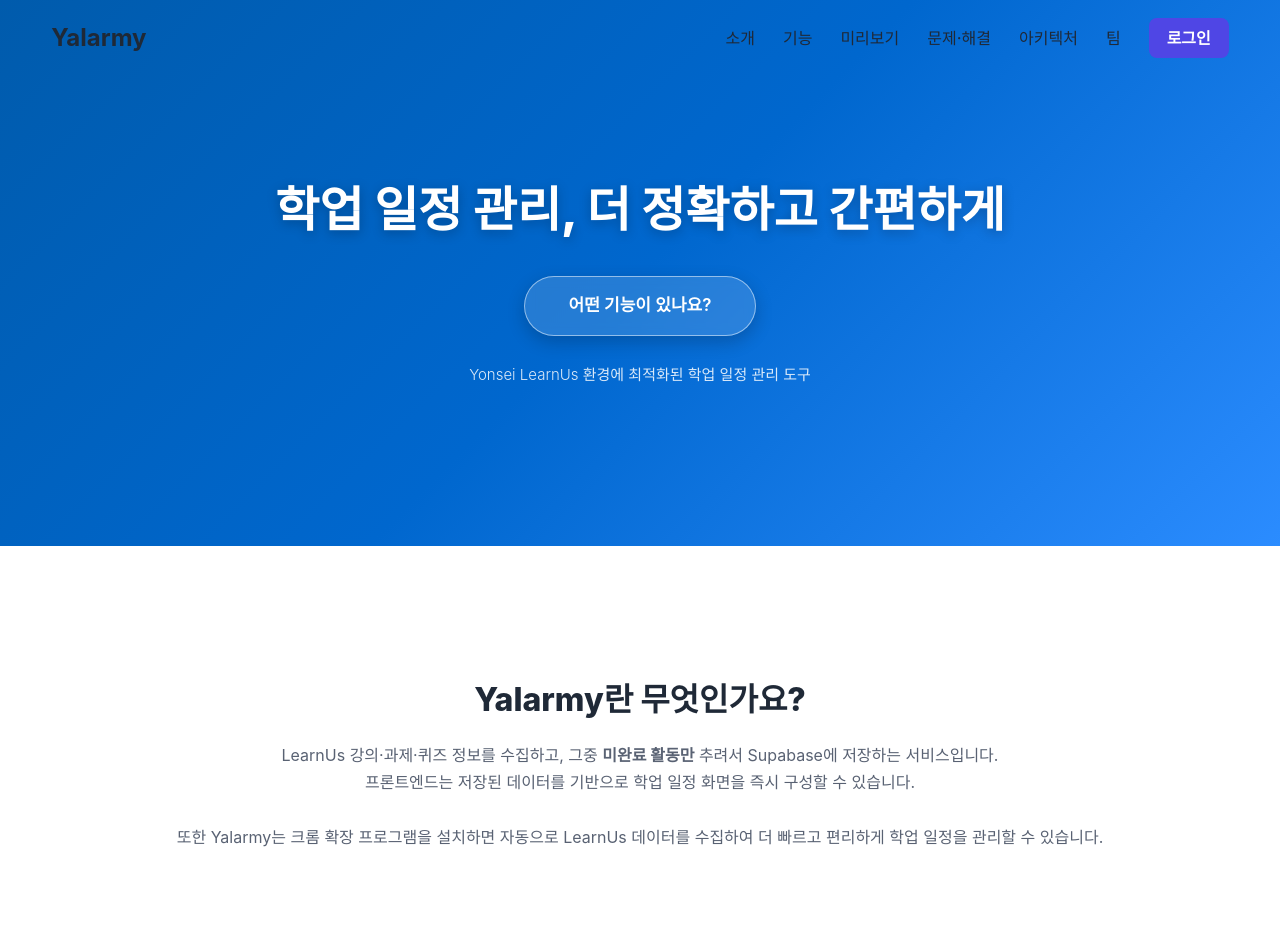
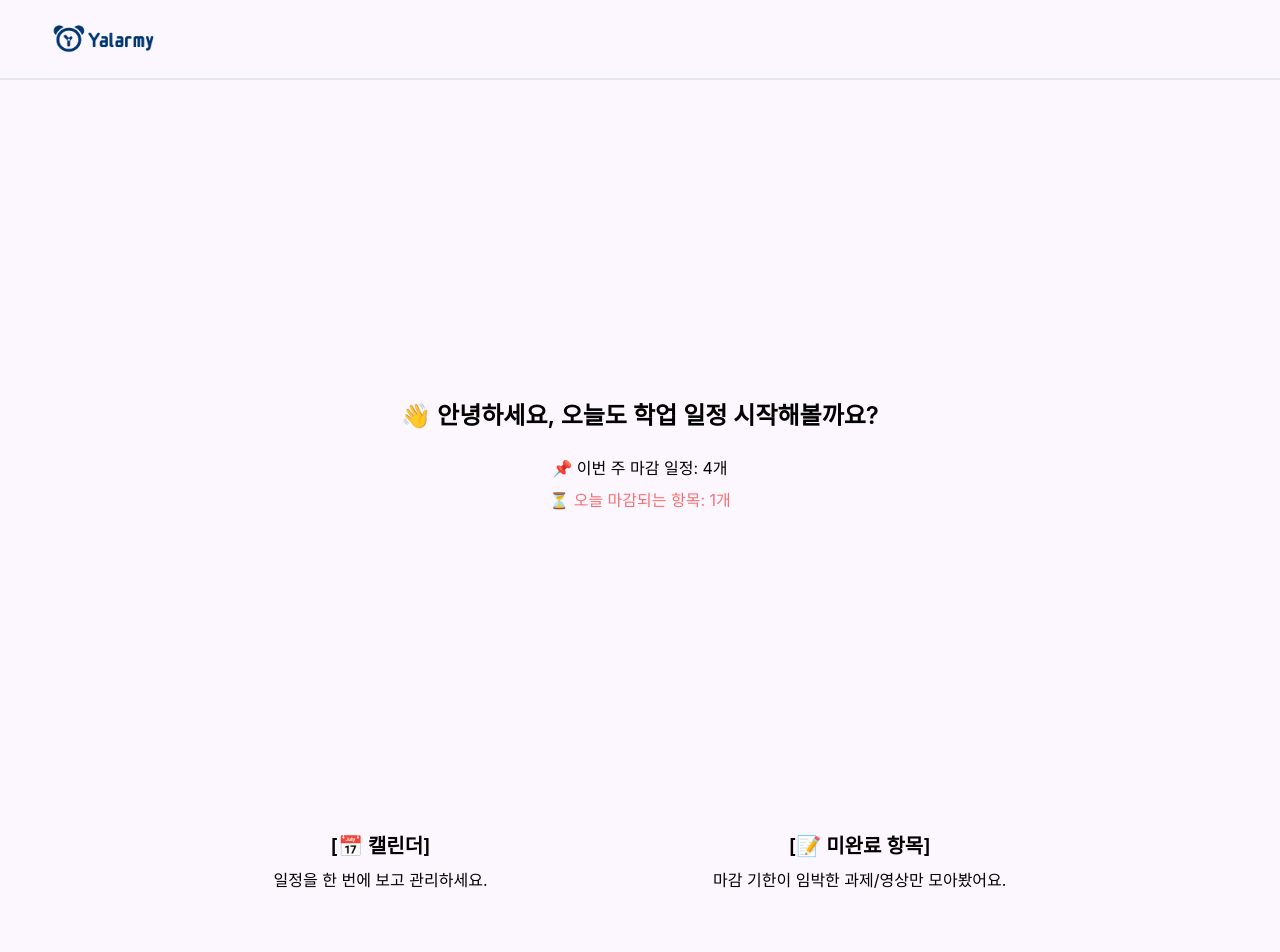
Before and after one commit to Sooobeo/Yalarmy, a React (Create React App) app in the folder yalarmy/: page / in a window 1280 px wide. Shown: the top 952 px of the page. Built offline with nearby package versions, Linux system fonts and the light colour scheme.

Commit message:
added animation

```diff
--- a/yalarmy/package.json
+++ b/yalarmy/package.json
@@ -38,13 +38,10 @@
       "last 1 firefox version",
       "last 1 safari version"
     ]
-<<<<<<< HEAD
   },
   "devDependencies": {
     "autoprefixer": "^10.4.22",
     "postcss": "^8.5.6",
     "tailwindcss": "^3.4.18"
-=======
->>>>>>> feature/backend
   }
 }
--- a/yalarmy/src/App.css
+++ b/yalarmy/src/App.css
@@ -36,3 +36,14 @@
     transform: rotate(360deg);
   }
 }
+
+[data-aos="fade-up"] {
+  transform: translate3d(0, 40px, 0) !important; /* adjust as needed */
+  opacity: 0;
+}
+
+/* WHEN animation activates */
+[data-aos="fade-up"].aos-animate {
+  transform: translate3d(0, 0, 0) !important;
+  opacity: 1;
+}
--- a/yalarmy/src/App.js
+++ b/yalarmy/src/App.js
@@ -12,10 +12,12 @@
     <Router>
       <div className="App">
         <Routes>
+          {/*
           <Route path="/" element={<LandingPage />} />
           <Route path="/login" element={<LoginPage />} />
           <Route path="/signup" element={<SignupPage />} />
-          <Route path = "/choose" element = {<ChoosePage/>}></Route>
+          */}
+          <Route path = "/" element = {<ChoosePage/>}></Route>
           <Route path = "/calendar" element = {<Calendar/>}></Route>
           <Route path = "/tasks" element = {<Unfinished/>}></Route>
         </Routes>
--- a/yalarmy/src/pages/ChoosePage.js
+++ b/yalarmy/src/pages/ChoosePage.js
@@ -1,35 +1,52 @@
 import { Link } from "react-router-dom";
+import AOS from "aos";
+import "aos/dist/aos.css";
+import { useEffect } from "react";
+
 
 
 function ChoosePage()
 {
+    useEffect(() => {
+    AOS.init({
+        duration: 1200,       // animation duration
+        easing: "ease-out",  // easing style
+        once: true,          // animate only once
+    });
+    AOS.refresh();
+    }, []);
+
     return (
         <div>
-            <div className = "w-[100%] h-[6em] py-[1em] px-[3em] bg-[#fcf7fe] flex flex-col gap-5 border-b-2 border-b-gray">
-                <img src="" alt="" />
+            <div className = "w-[100%] h-[5em] py-[1em] px-[3em] bg-[#fcf7fe] flex flex-col gap-5 border-b-2 border-b-gray justify-center">
+                <img src="/Logo.png" alt="" className = "w-[7rem]" />
             </div>
 
-            <div className = "flex flex-col py-[20em] px-[3em] gap-[20rem] bg-[#fcf7fe] items-center">
-                <div className = "text-2xl font-semibold">
-                    👋 안녕하세요, 오늘도 학업 일정 시작해볼까요?
+            <div className = "flex flex-col pt-[20em] pb-[9em] px-[3em] gap-[20rem] bg-[#fcf7fe] items-center">
+                <div className = "flex flex-col gap-6">
+                    <div data-aos="fade-up" data-aos-distance="20" className = "opacity-0 text-2xl font-semibold">
+                        👋 안녕하세요, 오늘도 학업 일정 시작해볼까요?
+                    </div>
+                    <div className = "flex flex-col gap-2">
+                        <p data-aos="fade-up" data-aos-distance="100" className = "opacity-0">📌 이번 주 마감 일정: 4개</p>
+                        <p data-aos="fade-up" data-aos-distance="100" className = "opacity-0 text-red-400">⏳ 오늘 마감되는 항목: 1개</p>
+                    </div>
                 </div>
 
+
                 <div className = "flex flex-row justify-evenly w-full">
-                    <Link to = "/calendar" className = "flex flex-col gap-2">
+                    <Link to = "/calendar" data-aos="fade-up" data-aos-distance="100" className = "opacity-0 flex flex-col gap-2">
                         <h2 className = "text-xl font-semibold">[📅 캘린더]</h2>
                         일정을 한 번에 보고 관리하세요.
                     </Link>
 
-                    <Link to = "/tasks" className = "flex flex-col gap-2">
+                    <Link to = "/tasks" data-aos="fade-up" data-aos-distance="100" className = "opacity-0 flex flex-col gap-2">
                         <h2 className = "text-xl font-semibold">[📝 미완료 항목]</h2>
                         마감 기한이 임박한 과제/영상만 모아봤어요.
                     </Link>
                 </div>
 
-                <div className = "flex flex-col gap-2">
-                    <p>📌 이번 주 마감 일정: 4개</p>
-                    <p className = "text-red-400">⏳ 오늘 마감되는 항목: 1개</p>
-                </div>
+
 
             </div>
 
```
Also changed, not shown: yalarmy/public/Logo.png (added).
